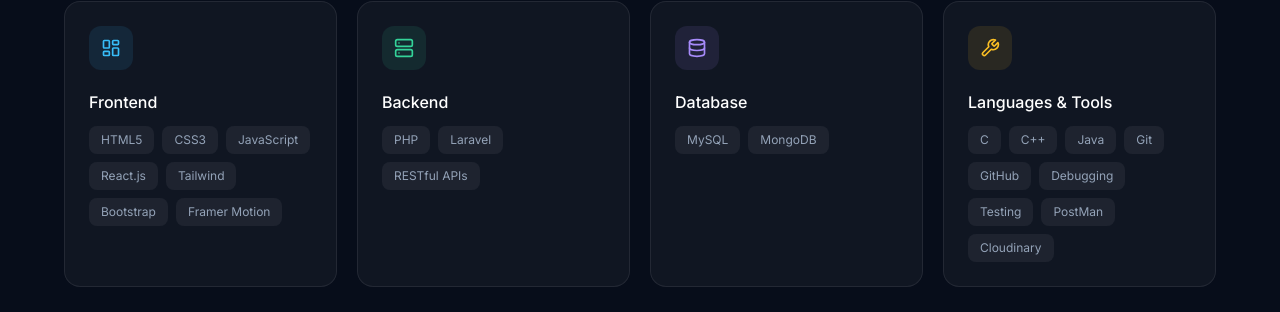
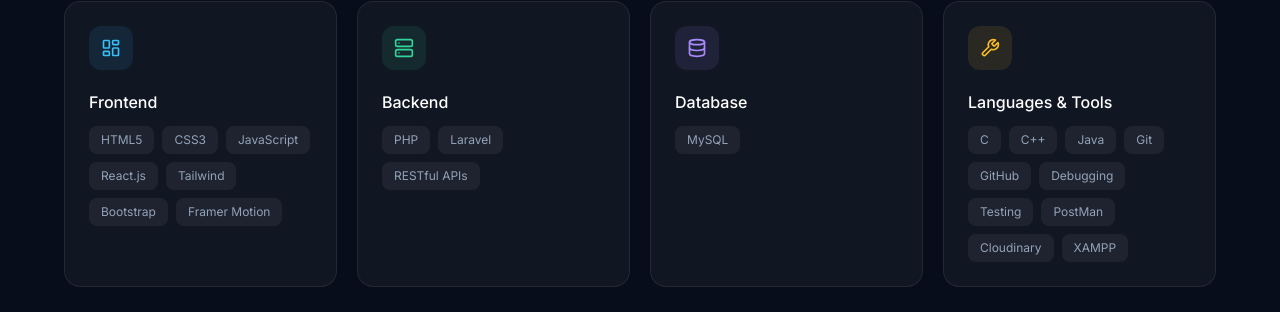
Before and after one commit to AnturDN/Portfolio, a React (Vite) app: page / in a window 1280 px wide. Shown: the part 2178-2490 px from the top of the page. Built offline with nearby package versions, Linux system fonts and the light colour scheme.

Commit message:
Update Skills component with new categories and skills
Added new skills and updated categories in Skills component.

```diff
--- a/src/components/Skills.jsx
+++ b/src/components/Skills.jsx
@@ -15,12 +15,12 @@ const CATEGORIES = [
   {
     Icon: LuDatabase, title: 'Database',
     chip: 'bg-violet-600/10 dark:bg-violet-400/10 text-violet-600 dark:text-violet-400',
-    tags: ['MySQL', 'MongoDB'],
+    tags: ['MySQL'],
   },
   {
     Icon: LuWrench, title: 'Languages & Tools',
     chip: 'bg-amber-600/10 dark:bg-amber-400/10 text-amber-600 dark:text-amber-400',
-    tags: ['C', 'C++', 'Java', 'Git', 'GitHub', 'Debugging', 'Testing', 'PostMan', 'Cloudinary'],
+    tags: ['C', 'C++', 'Java', 'Git', 'GitHub', 'Debugging', 'Testing', 'PostMan', 'Cloudinary','XAMPP'],
   },
 ];
 
```
